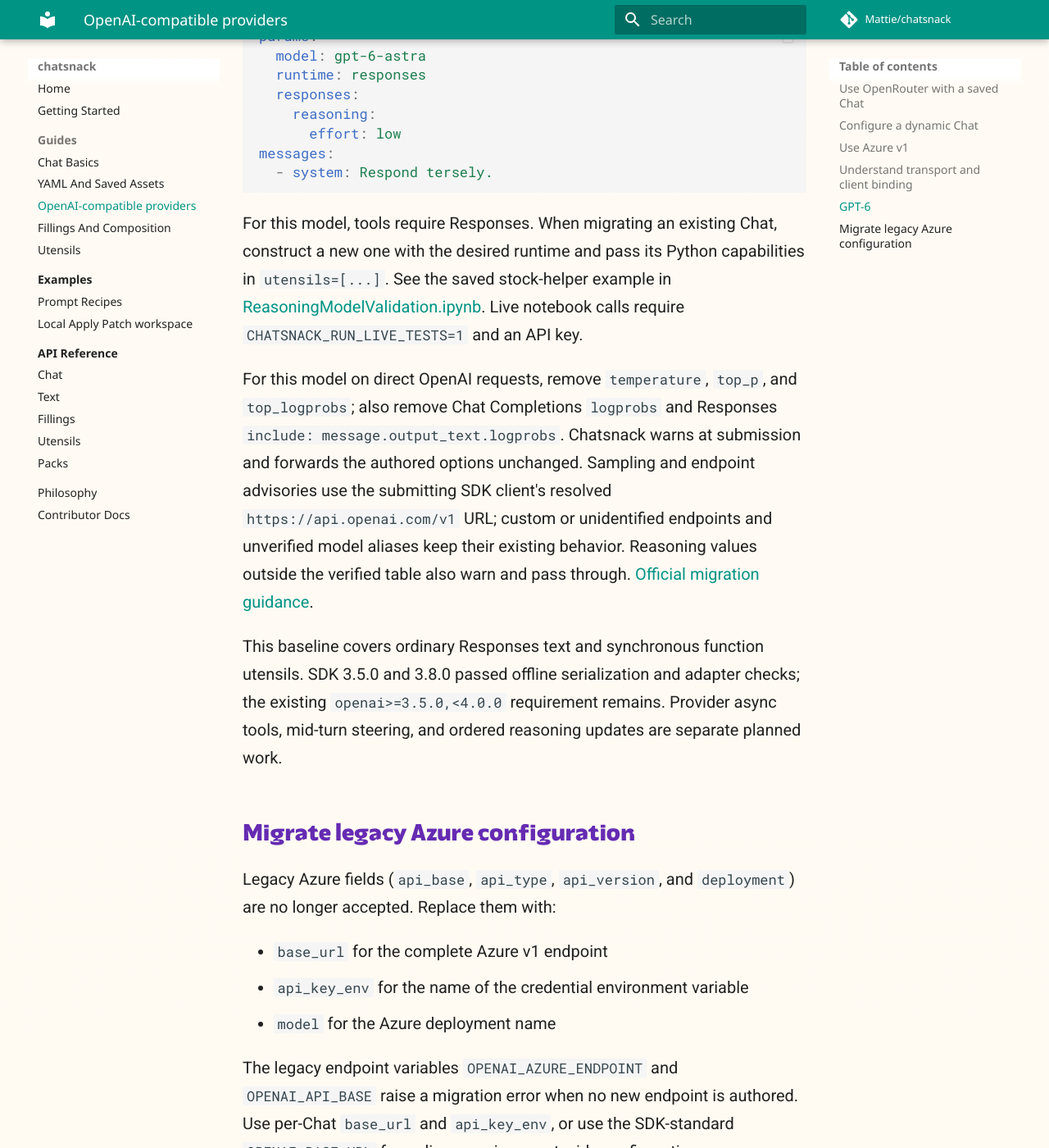
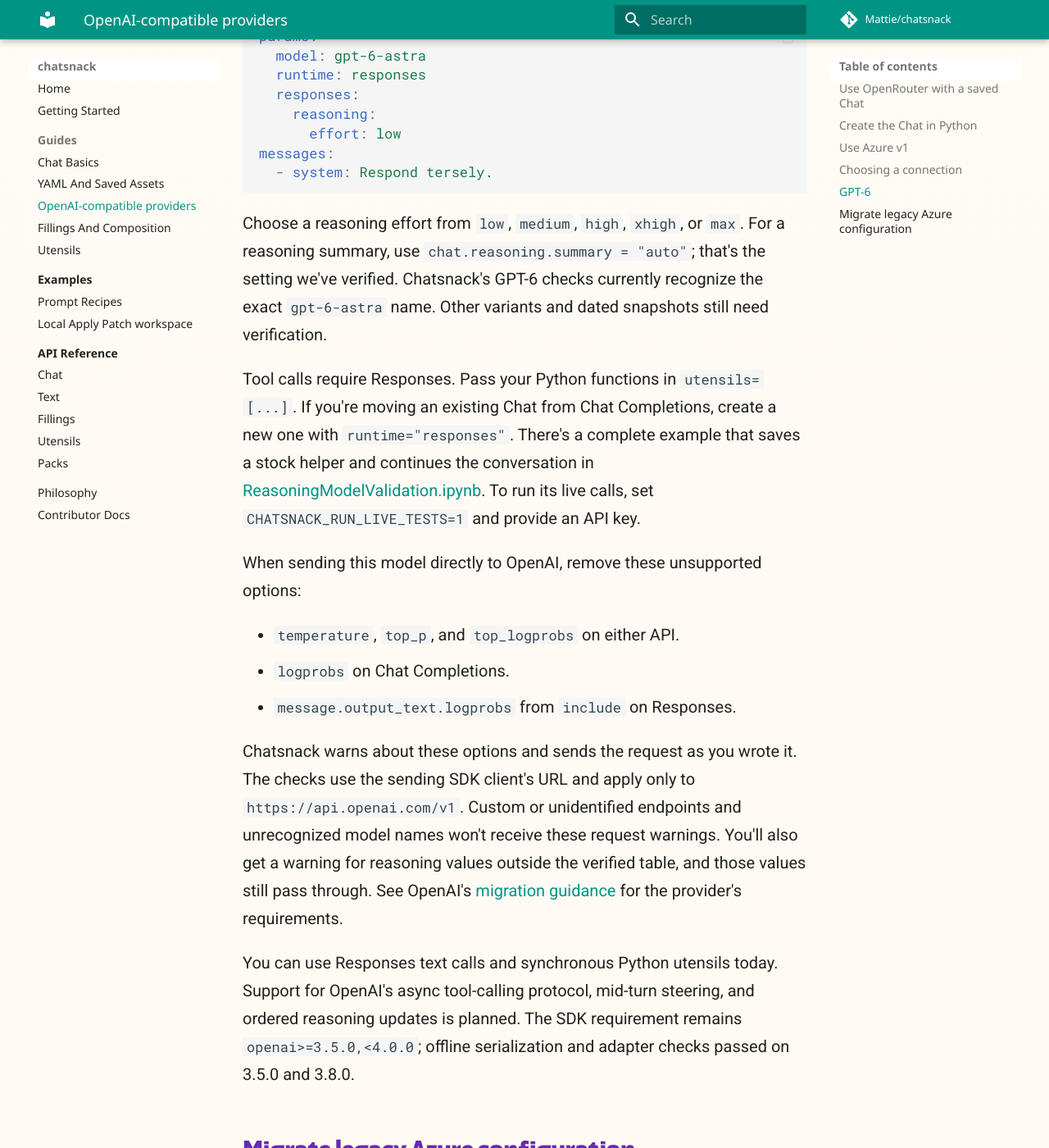
Before and after one commit to Mattie/chatsnack, an MkDocs documentation site: the page built from docs/guides/providers.md, in a window 1280 px wide and 1400 px high, scrolled down 2757 px. Shown: the whole window at 82% size. Built offline with MkDocs 1.6.1 and Material for MkDocs 9.7.7, drawn with Linux system fonts in a browser that asks for light colours; comment, search, counter and statistics services are not loaded; some of the changed text lies outside the part shown.

Commit message:
Rewrite provider guide in a more natural voice

````diff
--- a/docs/guides/providers.md
+++ b/docs/guides/providers.md
@@ -1,13 +1,14 @@
 # OpenAI-compatible Providers
 
-A saved `Chat` can name its OpenAI-compatible endpoint and the environment
-variable that holds its key. The saved YAML contains only the environment
-variable name, so the key value stays out of the file.
+Use the same `Chat` API with OpenRouter, Azure v1, or another OpenAI-compatible
+provider. Set the provider's endpoint and tell the Chat which environment
+variable holds its API key. You can save those settings with the prompt; the
+key itself stays out of the YAML.
 
 ## Use OpenRouter with a saved Chat
 
-Save this as `datafiles/chatsnack/OpenRouterSnack.yml`, or place it under the
-directory named by `CHATSNACK_BASE_DIR`:
+Save this as `datafiles/chatsnack/OpenRouterSnack.yml`. If you've set
+`CHATSNACK_BASE_DIR`, save it in that directory instead:
 
 ```yaml
 params:
@@ -18,7 +19,7 @@
   - system: Answer tersely and recommend excellent snacks.
 ```
 
-Load it and use it like any other named Chat:
+Then load the Chat by name:
 
 ```python
 from chatsnack import Chat
@@ -31,12 +32,13 @@
 print(thread.last)
 ```
 
-`base_url` and `api_key_env` belong together. `api_key_env` names a nonblank
-environment variable; its value is never written to the Chat YAML.
+Supply `base_url` and `api_key_env` together. Before loading this example, set
+`OPENROUTER_API_KEY` to your key. The variable must have a nonblank value;
+chatsnack reads it when the Chat loads.
 
-## Configure a dynamic Chat
+## Create the Chat in Python
 
-Applications that construct Chats dynamically can use the same fields directly:
+You can pass the same settings to `Chat()`:
 
 ```python
 from chatsnack import Chat
@@ -51,8 +53,8 @@
 
 ## Use Azure v1
 
-Azure v1 uses the same saved-Chat shape. Give it the complete `/openai/v1/`
-base URL and put the Azure deployment name in `model`:
+For Azure v1, use the full URL ending in `/openai/v1/` and put your deployment
+name in `model`:
 
 ```yaml
 params:
@@ -63,28 +65,24 @@
   - system: Answer tersely.
 ```
 
-This path uses a static API key. Microsoft Entra authentication is outside the
-current built-in provider configuration.
+This setup uses a static API key. The built-in provider settings don't support
+Microsoft Entra authentication yet.
 
-## Understand transport and client binding
+## Choosing a connection
 
-Custom endpoints use Responses HTTP, including SSE streaming, unless a runtime
-is selected explicitly. Chats without `base_url` and `api_key_env` keep the
-standard `OPENAI_API_KEY` / `OPENAI_BASE_URL` SDK behavior and Chatsnack's
-Responses WebSocket default.
+Custom endpoints use Responses HTTP, with SSE for streaming. Set `runtime`
+explicitly if you need a different transport. If you leave out `base_url` and
+`api_key_env`, the OpenAI SDK uses `OPENAI_API_KEY` and `OPENAI_BASE_URL` as usual,
+and chatsnack defaults to Responses WebSocket.
 
-Client settings are bound when a Chat is created or first loaded. Continued and
-copied Chats keep that binding, and `reset()` does not re-read the credential
-environment variable. Create a new Chat to use a different endpoint, credential,
-or transport.
+A Chat reads its connection settings when it's created or first loaded.
+Continuing or copying the Chat keeps those settings, and `reset()` doesn't read
+a fresh key from the environment. To change the endpoint, key, or transport,
+create a new Chat.
 
 ## GPT-6
 
-The verified GPT-6 profile currently covers `gpt-6-astra`. Select that model
-explicitly. Its documented API efforts are `low`, `medium`,
-`high`, `xhigh`, and `max`; `auto` is the verified summary setting. The advisory
-table recognizes the exact model ID. Additional snapshots and variants need
-their own verification.
+Set `model="gpt-6-astra"` to use GPT-6. Here's a small request using Responses:
 
 ```python
 chat = Chat("Respond tersely.", model="gpt-6-astra", runtime="responses")
@@ -92,7 +90,7 @@
 print(chat.ask("Name one movie snack."))
 ```
 
-The corresponding saved configuration stays compact:
+The same Chat in YAML:
 
 ```yaml
 params:
@@ -105,36 +103,48 @@
   - system: Respond tersely.
 ```
 
-For this model, tools require Responses. When migrating an existing Chat, construct a new
-one with the desired runtime and pass its Python capabilities in `utensils=[...]`.
-See the saved stock-helper example in
+Choose a reasoning effort from `low`, `medium`, `high`, `xhigh`, or `max`. For a
+reasoning summary, use `chat.reasoning.summary = "auto"`; that's the setting
+we've verified. Chatsnack's GPT-6 checks currently recognize the exact
+`gpt-6-astra` name. Other variants and dated snapshots still need verification.
+
+Tool calls require Responses. Pass your Python functions in `utensils=[...]`.
+If you're moving an existing Chat from Chat Completions, create a new one with
+`runtime="responses"`. There's a complete example that saves a stock helper and
+continues the conversation in
 [ReasoningModelValidation.ipynb](https://github.com/Mattie/chatsnack/blob/master/notebooks/ReasoningModelValidation.ipynb).
-Live notebook calls require `CHATSNACK_RUN_LIVE_TESTS=1` and an API key.
+To run its live calls, set `CHATSNACK_RUN_LIVE_TESTS=1` and provide an API key.
 
-For this model on direct OpenAI requests, remove `temperature`, `top_p`, and `top_logprobs`;
-also remove Chat Completions `logprobs` and Responses
-`include: message.output_text.logprobs`. Chatsnack warns at submission and forwards
-the authored options unchanged. Sampling and endpoint advisories use the submitting
-SDK client's resolved `https://api.openai.com/v1` URL; custom or unidentified
-endpoints and unverified model aliases keep their existing behavior. Reasoning
-values outside the verified table also warn and pass through.
-[Official migration guidance](https://developers.openai.com/api/docs/guides/latest-model#update-api-and-model-parameters).
+When sending this model directly to OpenAI, remove these unsupported options:
 
-This baseline covers ordinary Responses text and synchronous function utensils.
-SDK 3.5.0 and 3.8.0 passed offline serialization and adapter checks; the existing
-`openai>=3.5.0,<4.0.0` requirement remains. Provider async tools, mid-turn steering,
-and ordered reasoning updates are separate planned work.
+- `temperature`, `top_p`, and `top_logprobs` on either API.
+- `logprobs` on Chat Completions.
+- `message.output_text.logprobs` from `include` on Responses.
+
+Chatsnack warns about these options and sends the request as you wrote it. The
+checks use the sending SDK client's URL and apply only to
+`https://api.openai.com/v1`. Custom or unidentified endpoints and unrecognized
+model names won't receive these request warnings. You'll also get a warning for
+reasoning values outside the verified table, and those values still pass through.
+See OpenAI's [migration guidance](https://developers.openai.com/api/docs/guides/latest-model#update-api-and-model-parameters)
+for the provider's requirements.
+
+You can use Responses text calls and synchronous Python utensils today. Support
+for OpenAI's async tool-calling protocol, mid-turn steering, and ordered reasoning
+updates is planned. The SDK requirement remains
+`openai>=3.5.0,<4.0.0`; offline serialization and adapter checks passed on 3.5.0
+and 3.8.0.
 
 ## Migrate legacy Azure configuration
 
-Legacy Azure fields (`api_base`, `api_type`, `api_version`, and `deployment`) are
-no longer accepted. Replace them with:
+If your Chat still uses `api_base`, `api_type`, `api_version`, or `deployment`,
+replace those fields. Chatsnack no longer accepts them. Use:
 
 - `base_url` for the complete Azure v1 endpoint
 - `api_key_env` for the name of the credential environment variable
 - `model` for the Azure deployment name
 
-The legacy endpoint variables `OPENAI_AZURE_ENDPOINT` and `OPENAI_API_BASE`
-raise a migration error when no new endpoint is authored. Use per-Chat
-`base_url` and `api_key_env`, or use the SDK-standard `OPENAI_BASE_URL` for
-ordinary environment-wide configuration.
+The old `OPENAI_AZURE_ENDPOINT` and `OPENAI_API_BASE` environment variables also
+raise a migration error unless you've supplied a new endpoint. Set `base_url`
+and `api_key_env` on each Chat, or use `OPENAI_BASE_URL` to set the endpoint
+through the environment.
````
